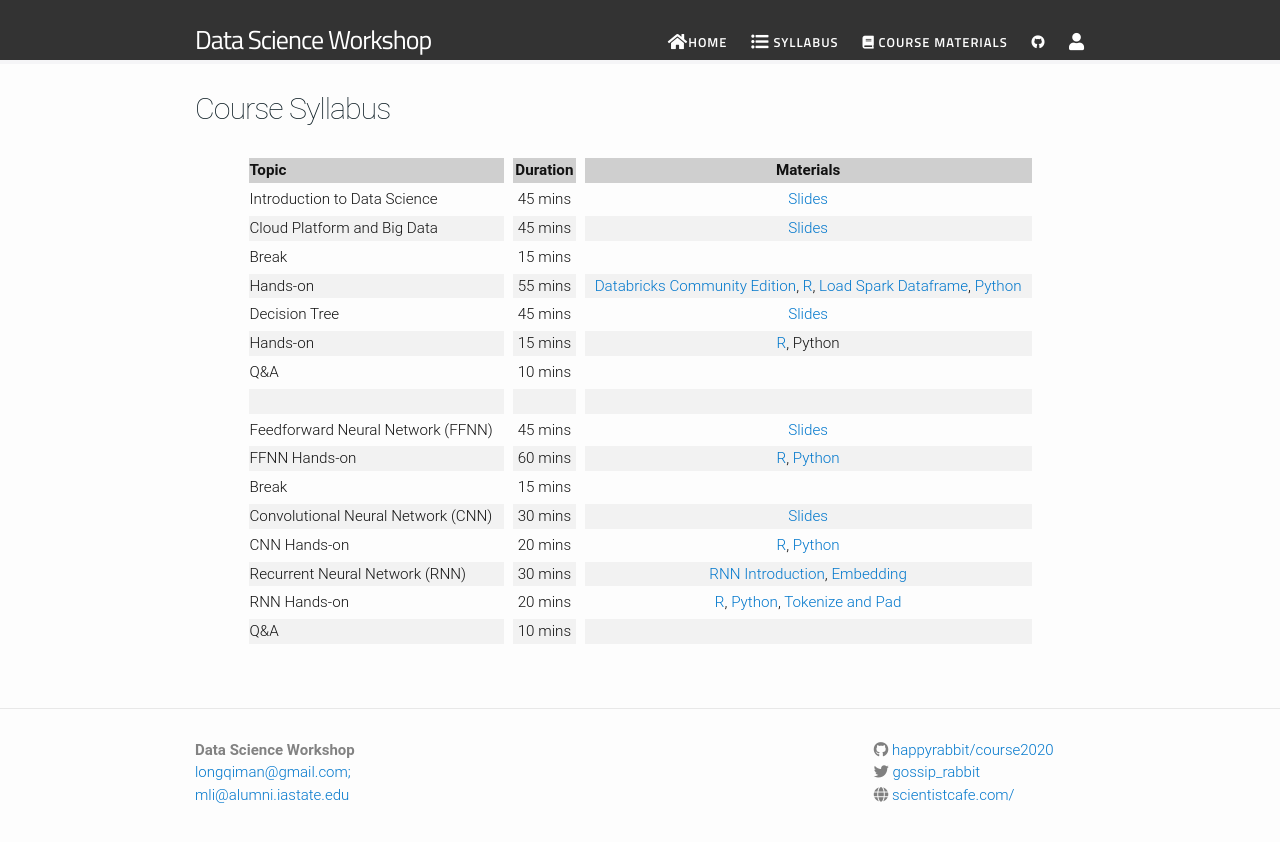
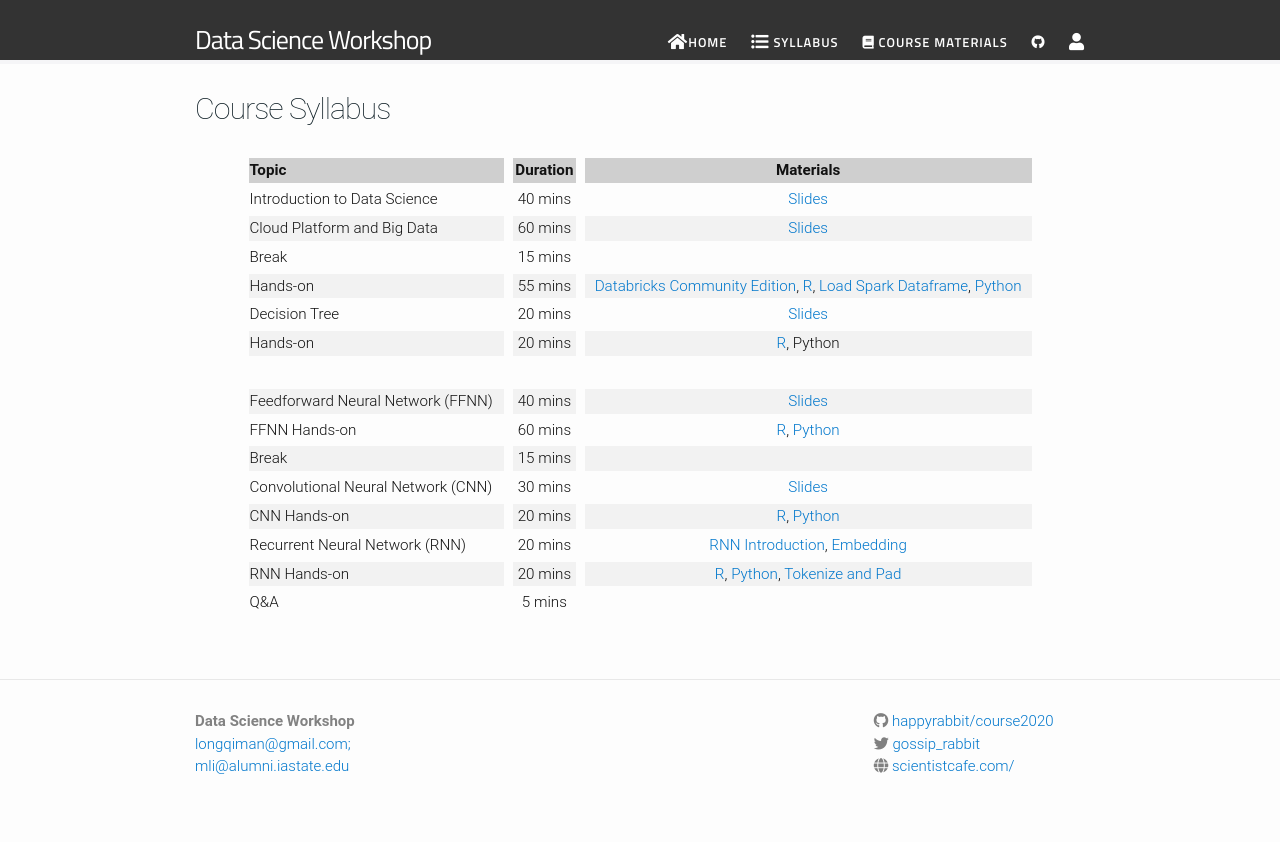
Before and after one commit to happyrabbit/course2020, a Jekyll site: the page built from course-syllabus.md, in a window 1280 px wide. Shown: the top 842 px of the page. Built offline with Jekyll 4.4.1, drawn with Linux system fonts in a browser that asks for light colours; nearby versions of some CDN libraries.

Commit message:
course update

```diff
--- a/course-syllabus.md
+++ b/course-syllabus.md
@@ -6,19 +6,18 @@ permalink: /course-syllabus/
 
 | Topic | Duration | Materials |
 | :--- | :---: | :---: |
-| Introduction to Data Science | 45 mins | [Slides](https://course2020.scientistcafe.com/slides/01introduction/introduction#(1))   |
-| Cloud Platform and Big Data | 45 mins | [Slides](https://docs.google.com/presentation/d/1jWO1-Nloms0x1btYLevUqTBcycZo1SV_cvE9rmg24tM/edit?usp=sharing)   |
+| Introduction to Data Science | 40 mins | [Slides](https://course2020.scientistcafe.com/slides/01introduction/introduction#(1))   |
+| Cloud Platform and Big Data | 60 mins | [Slides](https://docs.google.com/presentation/d/1jWO1-Nloms0x1btYLevUqTBcycZo1SV_cvE9rmg24tM/edit?usp=sharing)   |
 | Break | 15 mins |  |
 | Hands-on | 55 mins | [Databricks Community Edition](https://databricks.com/try-databricks), [R](https://databricks-prod-cloudfront.cloud.databricks.com/public/4027ec902e239c93eaaa8714f173bcfc/3981279215211072/4269117185296595/78755435857845/latest.html), [Load Spark Dataframe](https://github.com/happyrabbit/IntroDataScience/blob/master/Python/LoadDatasetSpark.ipynb), [Python](https://github.com/happyrabbit/IntroDataScience/blob/master/Python/PysparkETL.ipynb)  |
-| Decision Tree | 45 mins |[Slides](https://course2020.scientistcafe.com/slides/03Tree/Tree.html) |
-| Hands-on| 15 mins | [R](https://databricks-prod-cloudfront.cloud.databricks.com/public/4027ec902e239c93eaaa8714f173bcfc/3981279215211072/2153523447602836/78755435857845/latest.html), Python  |
-| Q&A | 10 mins |  |
+| Decision Tree | 20 mins |[Slides](https://course2020.scientistcafe.com/slides/03Tree/Tree.html) |
+| Hands-on| 20 mins | [R](https://databricks-prod-cloudfront.cloud.databricks.com/public/4027ec902e239c93eaaa8714f173bcfc/3981279215211072/2153523447602836/78755435857845/latest.html), Python  |
 |  |  |  |
-| Feedforward Neural Network (FFNN) | 45 mins | [Slides](https://course2020.scientistcafe.com/slides/02DeepLearning/DNN/DNN_Intro.html)   |
+| Feedforward Neural Network (FFNN) | 40 mins | [Slides](https://course2020.scientistcafe.com/slides/02DeepLearning/DNN/DNN_Intro.html)   |
 | FFNN Hands-on | 60 mins | [R](https://databricks-prod-cloudfront.cloud.databricks.com/public/4027ec902e239c93eaaa8714f173bcfc/3981279215211072/4269117185296628/78755435857845/latest.html), [Python](https://github.com/happyrabbit/IntroDataScience/blob/master/Python/FFNN.ipynb)  |
 | Break | 15 mins |  |
 | Convolutional Neural Network (CNN)  | 30 mins | [Slides](https://course2020.scientistcafe.com/slides/02DeepLearning/CNN/CNN_Intro.html)   |
 | CNN Hands-on | 20 mins | [R](https://databricks-prod-cloudfront.cloud.databricks.com/public/4027ec902e239c93eaaa8714f173bcfc/3981279215211072/1821707097719970/78755435857845/latest.html), [Python](https://github.com/happyrabbit/IntroDataScience/blob/master/Python/CNN.ipynb)  |
-| Recurrent Neural Network (RNN) | 30 mins | [RNN Introduction](https://course2020.scientistcafe.com/slides/02DeepLearning/RNN/RNN_Intro.html), [Embedding](https://course2020.scientistcafe.com/slides/02DeepLearning/RNN/RNN_Embedding.html) |
+| Recurrent Neural Network (RNN) | 20 mins | [RNN Introduction](https://course2020.scientistcafe.com/slides/02DeepLearning/RNN/RNN_Intro.html), [Embedding](https://course2020.scientistcafe.com/slides/02DeepLearning/RNN/RNN_Embedding.html) |
 | RNN Hands-on | 20 mins | [R](https://databricks-prod-cloudfront.cloud.databricks.com/public/4027ec902e239c93eaaa8714f173bcfc/3981279215211072/3137931017799475/78755435857845/latest.html), [Python](https://github.com/happyrabbit/IntroDataScience/blob/master/Python/RNN.ipynb), [Tokenize and Pad](https://github.com/happyrabbit/IntroDataScience/blob/master/Python/TokenizingPadding.ipynb) |
-| Q&A | 10 mins |  |
+| Q&A | 5 mins |  |
```
Also changed, not shown: slides/01Introduction/Introduction.Rmd (+14 -16 lines), 1 other file.
